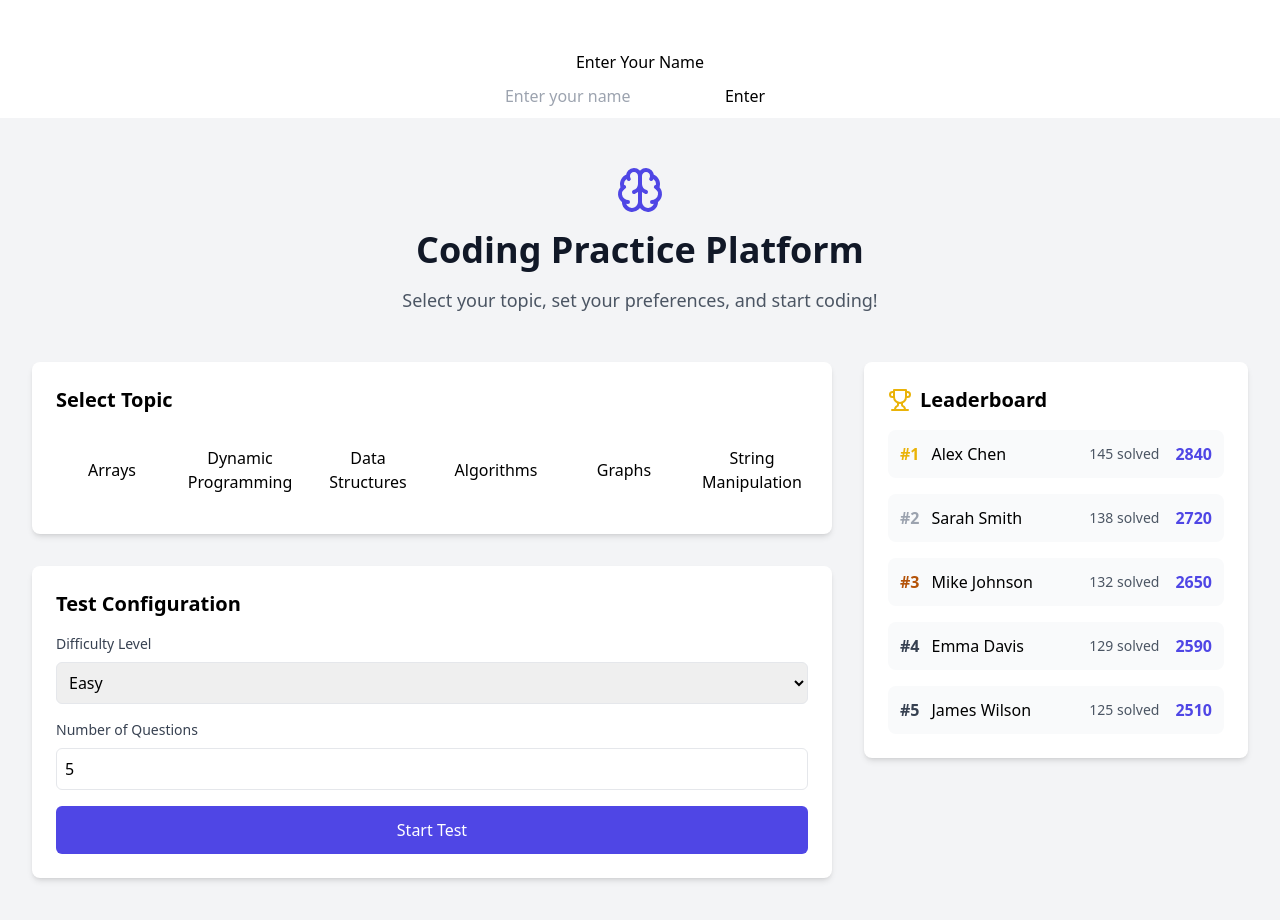
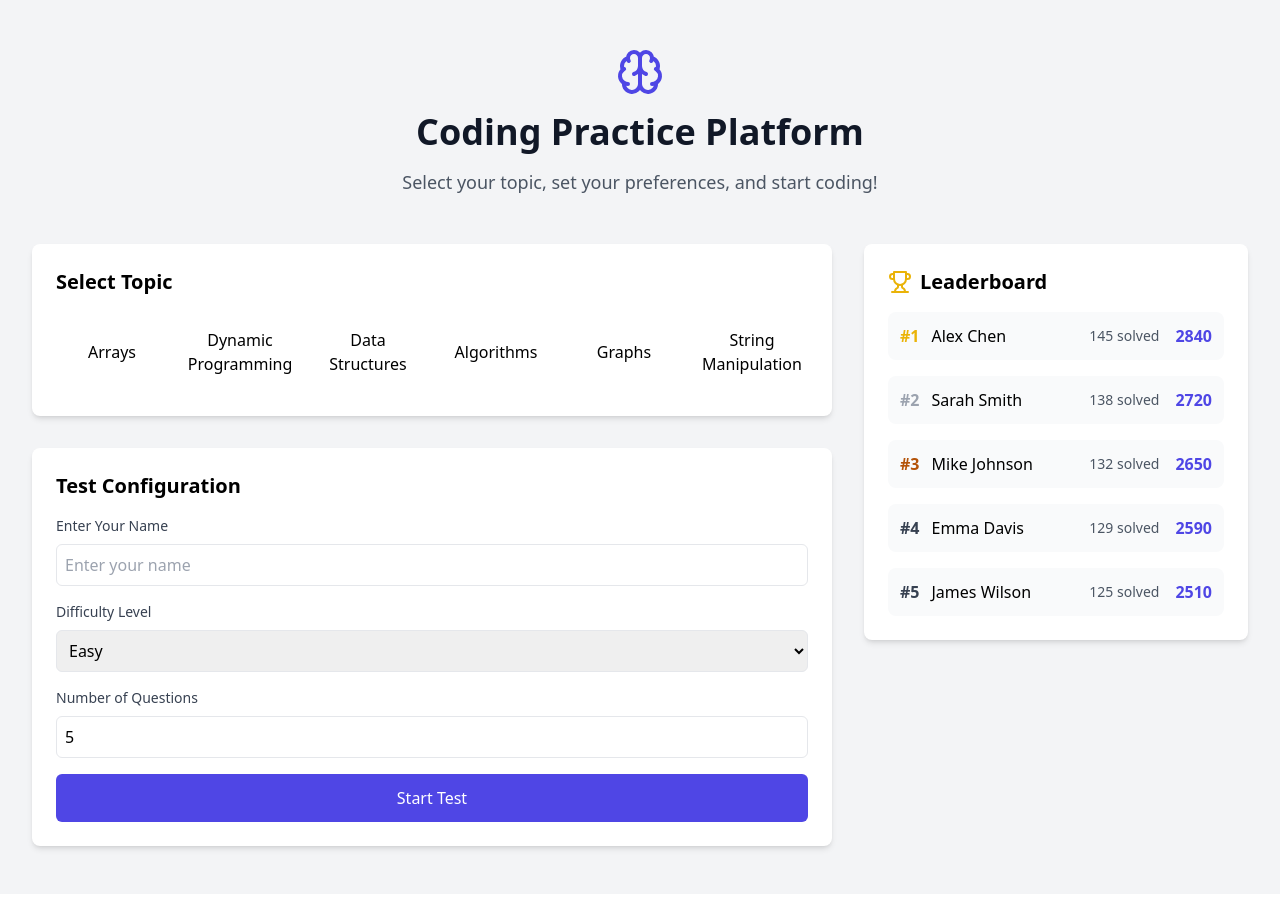
Before and after one commit to Shanmuk361/AI-powered-coding-platform, a React (Vite) app: page / in a window 1280 px wide. Shown: the top 920 px of the page. After the commit the page ends 894 px from the top, so only its background shows below. Built offline with nearby package versions, Linux system fonts and the light colour scheme.

Commit message:
added name text

```diff
--- a/src/pages/HomePage.tsx
+++ b/src/pages/HomePage.tsx
@@ -4,29 +4,26 @@ import { TopicSelector } from '../components/TopicSelector';
 import { LeaderBoard } from '../components/LeaderBoard';
 import { Brain } from 'lucide-react';
 import NameInputComponent from '../components/NameInputComponent';
+
 export const HomePage: React.FC = () => {
   const navigate = useNavigate();
   const [selectedTopic, setSelectedTopic] = useState('');
   const [difficulty, setDifficulty] = useState('Easy');
   const [questionCount, setQuestionCount] = useState(5);
+  const [name, setName] = useState('');
 
   const handleStartTest = () => {
-    if (!selectedTopic) {
-      alert('Please select a topic');
+    if (!selectedTopic || !name) {
+      alert('Please select a topic and enter your name');
       return;
     }
     navigate('/test', {
-      state: { topic: selectedTopic, difficulty, questionCount },
+      state: { topic: selectedTopic, difficulty, questionCount, name },
     });
   };
 
   return (
     <>
-    <div>
-    <NameInputComponent>
-    </NameInputComponent>
-
-    </div>
       <div className="min-h-screen bg-gray-100 py-12 px-4 sm:px-6 lg:px-8">
         <div className="max-w-7xl mx-auto">
           <div className="text-center mb-12">
@@ -56,6 +53,19 @@ export const HomePage: React.FC = () => {
                 <div className="space-y-4">
                 <div>
                     <label className="block text-sm font-medium text-gray-700 mb-2">
+                      Enter Your Name
+                    </label>
+                    <input
+                      type="text"
+                      value={name}
+                      onChange={(e) => setName(e.target.value)}
+                      className="w-full p-2 border rounded-md"
+                      placeholder="Enter your name"
+                    />
+                  </div>
+
+                  <div>
+                    <label className="block text-sm font-medium text-gray-700 mb-2">
                       Difficulty Level
                     </label>
                     <select
@@ -83,6 +93,9 @@ export const HomePage: React.FC = () => {
                     />
                   </div>
 
+                  {/* Enter Your Name Input */}
+
+
                   <button
                     onClick={handleStartTest}
                     className="w-full bg-indigo-600 text-white py-3 rounded-md hover:bg-indigo-700 transition-colors"
```
Also changed, not shown: 2 other files (tests, documents, lock files or other folders). Lines whose indentation alone changed are shown as unchanged.
